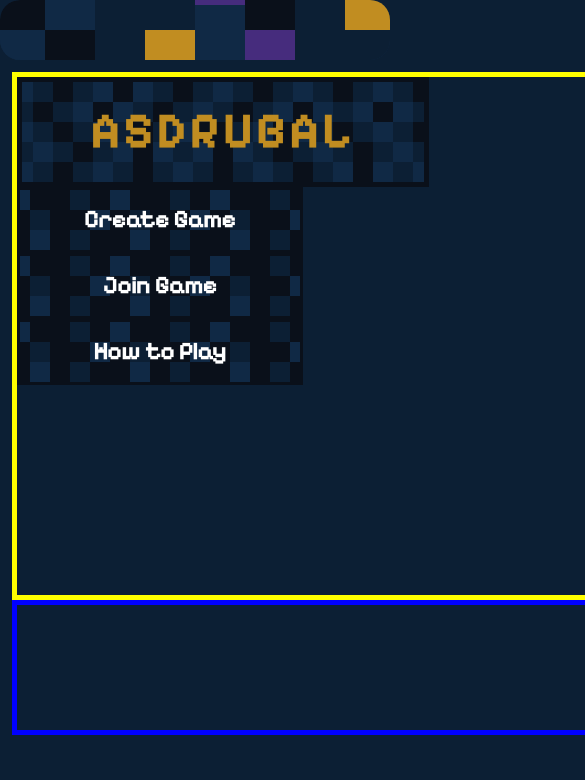
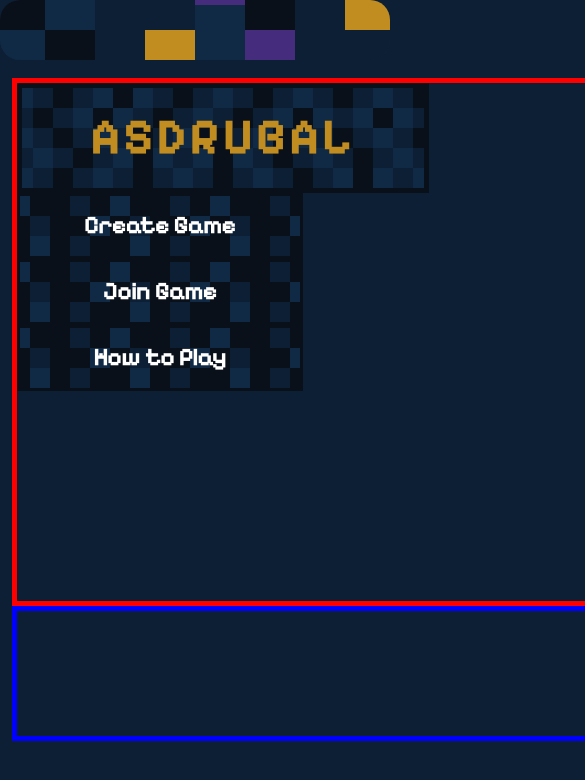
Before and after one commit to avoleon15/ILA, a React app in the folder FinalProject/Frontend/: page / in a window 390 px wide. Shown: the top 780 px of the page, 585 px wide, since content can reach past the window. Built offline with nearby package versions, Linux system fonts and the light colour scheme; the HTML template or start-up script is replaced by a standard one.

Commit message:
Added a bit of responsivness to it

```diff
--- a/FinalProject/Frontend/src/App.css
+++ b/FinalProject/Frontend/src/App.css
@@ -26,9 +26,11 @@
 }
 
 #page-display{
+    height: 80vh;
     display: flex;
-    justify-content: space-around;
-    gap: 5%;
+    justify-content: center;
+    align-items: center;
+    gap: 8%;
     margin: 3%;
 }
 
@@ -38,8 +40,15 @@
     gap: 30px;
 }
 
-@media (max-width: 1024px) {
-    #game-box {
-        border: 5px solid yellow;
+@media (max-width: 1280px) {
+    #page-display{
+        gap: 2%;
+        justify-content: space-between;
     }
 }
+
+@media (max-width: 1024px) {
+    #display-right{
+        display: none;
+    }
+}
```
